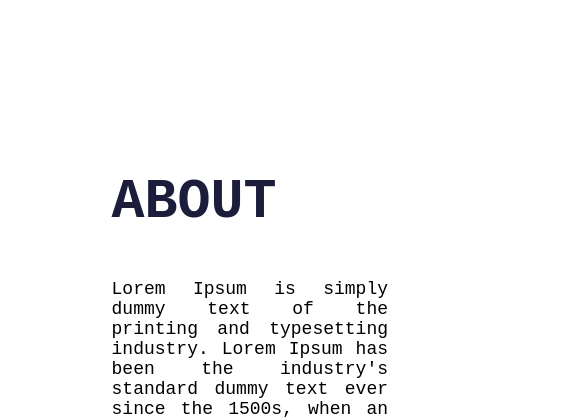
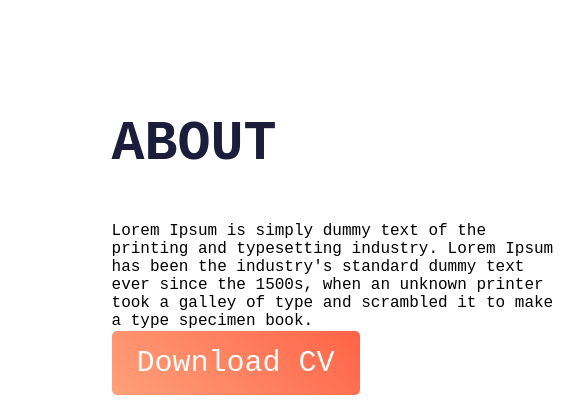
Before and after one commit to nafim96/assignment-1, a plain HTML site: page index.html in a window 1280 px wide. Shown: the part 690-1109 px from the top of the page, 563-1147 px from the left. Drawn offline with Linux system fonts and the light colour scheme; a web font is replaced by a local one.

Commit message:
Completed Assignment-1

```diff
--- a/index.html
+++ b/index.html
@@ -30,7 +30,7 @@
         <div class="heading-img">
             <img src="images/second-heading1.png" alt="first Image">
         </div>
-        <div class="heading-content">
+        <div class="second-heading-content">
             <h1 id="hello">ABOUT</h1>
             <p>Lorem Ipsum is simply dummy text of the printing and
                 typesetting industry. Lorem Ipsum has been the industry's
--- a/style.css
+++ b/style.css
@@ -16,6 +16,13 @@ font-family: 'Xanh Mono', monospace;
     float: left;
     margin-left: 10%;
     padding-top: 10%;
+
+}
+.second-heading-content{
+    width: 40%;
+    float: left;
+    margin-left: 10%;
+    padding-top: 5%;
 
 }
 .heading-img{
```
